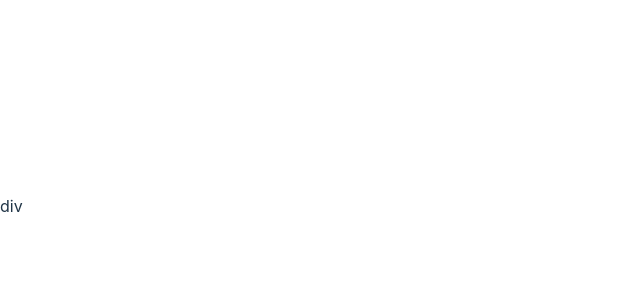
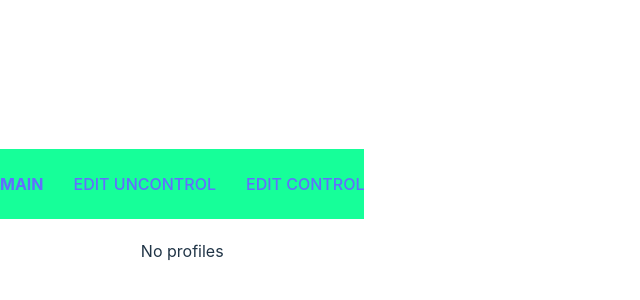
Before and after one commit to maria-kashpur/RSReact, a React (Vite) app: page / in a window 1280 px wide. Shown: the part 194-494 px from the top of the page, without its empty margins (0-640 px from the left). Built offline with nearby package versions, Linux system fonts and the light colour scheme.

Commit message:
feat: add router

```diff
--- a/src/main.tsx
+++ b/src/main.tsx
@@ -1,9 +1,15 @@
 import React from 'react';
 import ReactDOM from 'react-dom/client';
 import './styles/index.scss';
+import { Provider } from 'react-redux';
+import { RouterProvider } from 'react-router';
+import router from './router/router';
+import { store } from './store/store';
 
 ReactDOM.createRoot(document.getElementById('root')!).render(
   <React.StrictMode>
-    <div>div</div>
+    <Provider store={store}>
+      <RouterProvider router={router} />
+    </Provider>
   </React.StrictMode>
 );
--- /dev/null
+++ b/src/router/router.tsx
@@ -0,0 +1,24 @@
+import { createBrowserRouter } from 'react-router-dom';
+import Main from '../components/pages/Main/Main';
+import UncontroledForm from '../components/pages/UnControledForm/UncontroledForm';
+import ControledForm from '../components/pages/ControledForm/ControledForm';
+
+export const routes = [
+  {
+    path: '/',
+    element: <Main />,
+    // errorElement: <ErrorPage />,
+  },
+  {
+    path: '/uncontrolled',
+    element: <UncontroledForm />,
+  },
+  {
+    path: 'controlled',
+    element: <ControledForm />,
+  },
+];
+
+const router = createBrowserRouter(routes);
+
+export default router;
```
